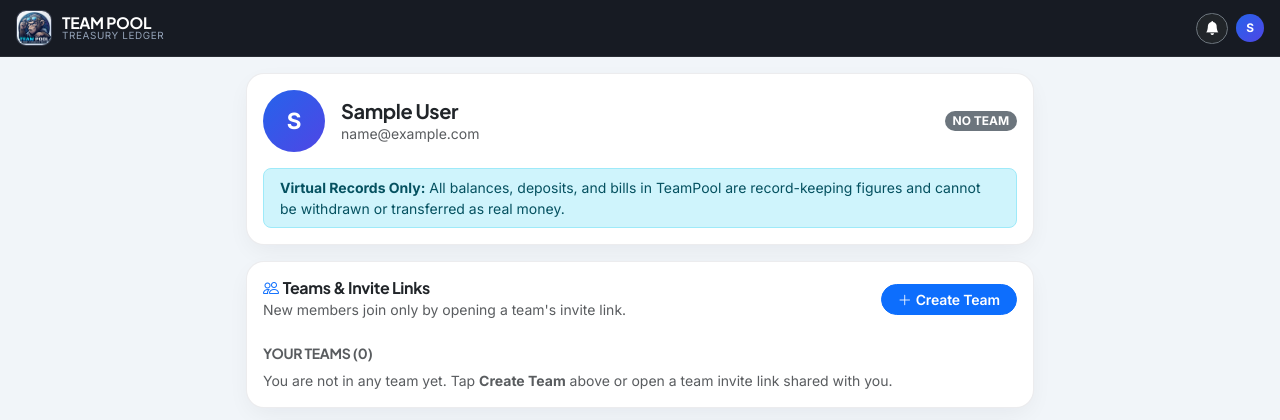
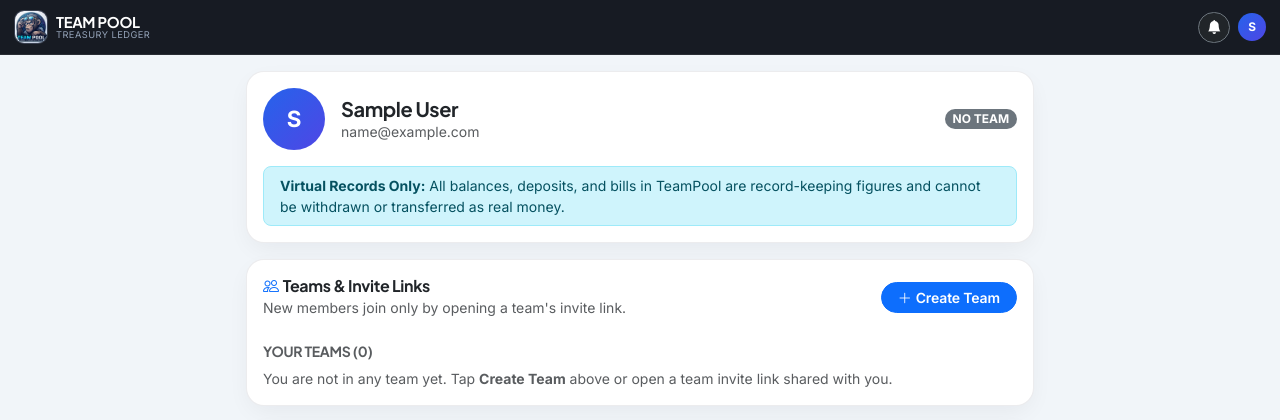
Before and after one commit to Bmk265/Tharvatha-Cheptha, a Flask app: page /profile in a window 1280 px wide. Shown: the top 420 px of the page. Run offline with Flask 3, Linux system fonts and the light colour scheme; the visitor is signed in with stand-in values (Sample User, id 1); data that the repository does not hold is empty.

Commit message:
Update base.html

```diff
--- a/templates/base.html
+++ b/templates/base.html
@@ -56,7 +56,7 @@
       backdrop-filter: blur(14px);
       -webkit-backdrop-filter: blur(14px);
       color: #fff;
-      padding: 10px 16px;
+      padding: 10px 14px;
       position: sticky;
       top: 0;
       z-index: 1020;
@@ -65,13 +65,13 @@
     .brand-logo-wrap {
       display: inline-flex;
       align-items: center;
-      gap: 10px;
+      gap: 8px;
       text-decoration: none;
       color: #fff;
     }
     .header-logo-img {
-      width: 36px;
-      height: 36px;
+      width: 34px;
+      height: 34px;
       border-radius: 10px;
       object-fit: cover;
       border: 1px solid rgba(255, 255, 255, 0.18);
@@ -193,9 +193,9 @@
       border: 1px solid rgba(252, 211, 77, 0.35);
     }
     .team-switcher-select {
-      max-width: 135px;
+      max-width: 105px;
       min-height: 32px !important;
-      font-size: 0.78rem !important;
+      font-size: 0.76rem !important;
       padding-top: 2px;
       padding-bottom: 2px;
     }
@@ -209,9 +209,9 @@
     <div class="d-flex align-items-center gap-2 min-w-0">
       <a href="{{ url_for('dashboard') if current_user.is_authenticated else url_for('login') }}" class="brand-logo-wrap">
         <img src="{{ url_for('static', filename='logo.png') }}" alt="TEAM POOL Logo" class="header-logo-img">
-        <div class="lh-1">
-          <div class="brand-font fw-bold" style="font-size: 0.98rem;">TEAM POOL</div>
-          <div style="font-size: 0.62rem; color: #94a3b8; letter-spacing: 0.06em;">TREASURY LEDGER</div>
+        <div class="lh-1 text-truncate">
+          <div class="brand-font fw-bold text-truncate" style="font-size: 0.92rem;">TEAM POOL</div>
+          <div class="text-truncate" style="font-size: 0.58rem; color: #94a3b8; letter-spacing: 0.05em;">TREASURY LEDGER</div>
         </div>
       </a>
 
@@ -225,7 +225,7 @@
     </div>
 
     {% if current_user.is_authenticated %}
-      <div class="d-flex align-items-center gap-2">
+      <div class="d-flex align-items-center gap-2 flex-shrink-0">
         {% if user_teams %}
           <form method="POST" action="{{ url_for('switch_team') }}" class="m-0">
             <select name="team_id" class="form-select form-select-sm bg-dark text-white border-secondary rounded-pill team-switcher-select" onchange="this.form.submit()" aria-label="Switch Team">
@@ -236,7 +236,7 @@
           </form>
         {% endif %}
 
-        <button type="button" class="btn btn-sm btn-dark border-secondary rounded-pill position-relative px-2" data-bs-toggle="modal" data-bs-target="#notificationsModal" aria-label="Notifications">
+        <button type="button" class="btn btn-sm btn-dark border-secondary rounded-pill position-relative px-2 flex-shrink-0" data-bs-toggle="modal" data-bs-target="#notificationsModal" aria-label="Notifications">
           <i class="bi bi-bell-fill"></i>
           {% if unread_notifications_count > 0 %}
             <span class="position-absolute top-0 start-100 translate-middle badge rounded-pill bg-danger" style="font-size: 0.6rem;">
@@ -245,7 +245,7 @@
           {% endif %}
         </button>
 
-        <a href="{{ url_for('profile') }}" class="text-decoration-none" title="Profile">
+        <a href="{{ url_for('profile') }}" class="text-decoration-none flex-shrink-0" title="Profile">
           {% if current_user.avatar_path %}
             <img src="{{ url_for('static', filename=current_user.avatar_path) }}" alt="{{ current_user.name }}" class="avatar-circle avatar-sm border border-light">
           {% else %}
```
